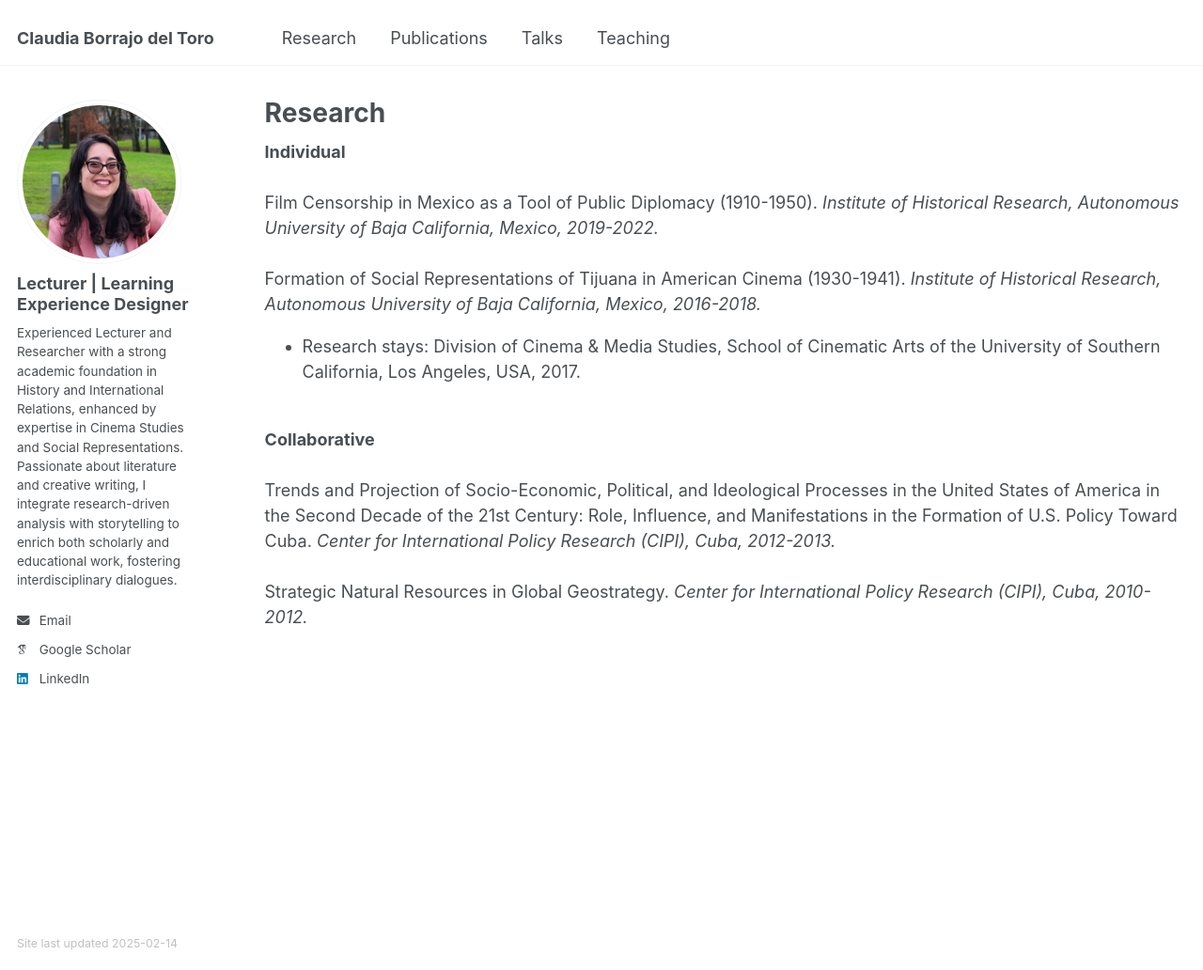
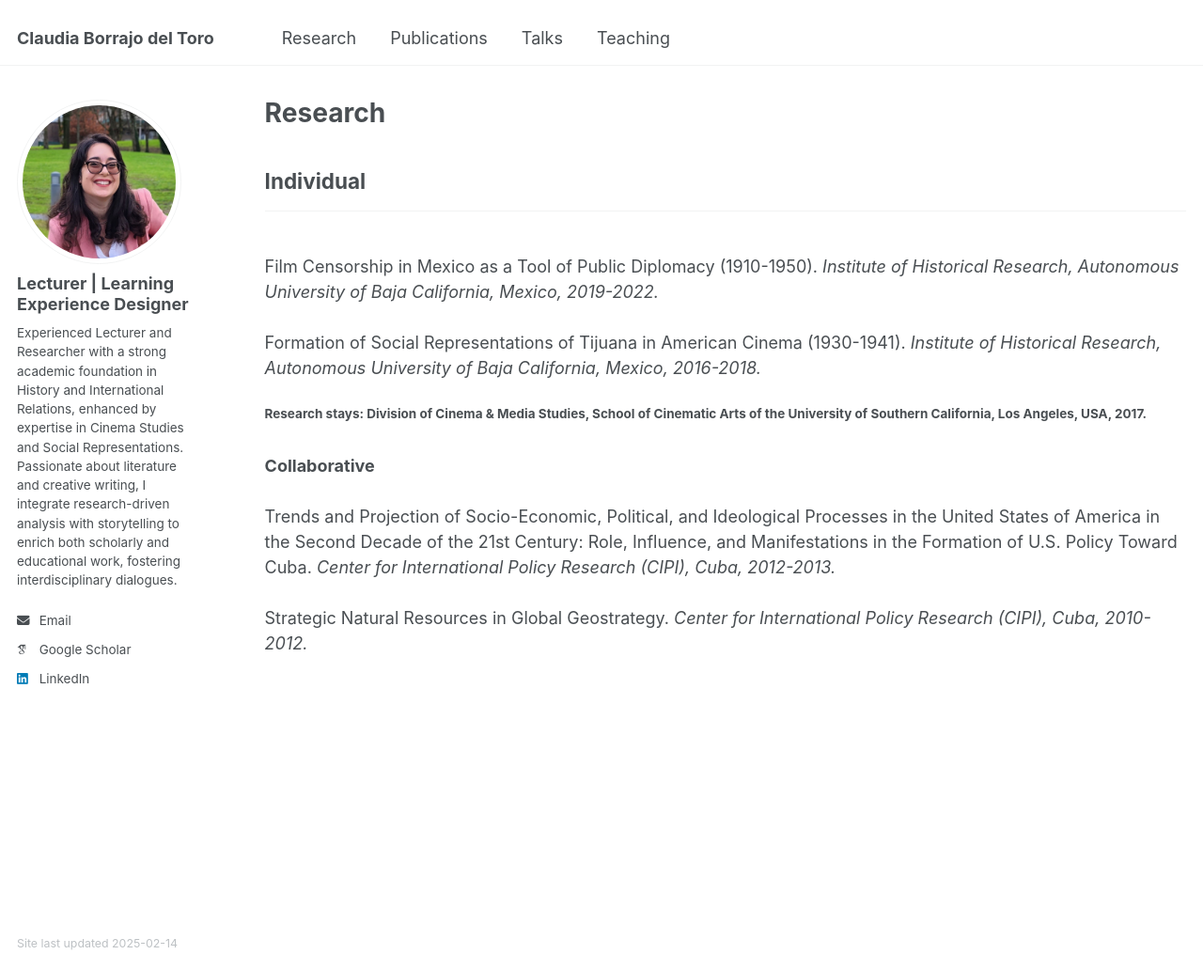
Before and after one commit to claudiabt/claudiabt.github.io, a Jekyll site: the page built from _pages/research.html, in a window 1280 px wide and 1032 px high. Shown: the whole window at 94% size. Built offline with Jekyll 4.4.1, drawn with Linux system fonts in a browser that asks for light colours; some web fonts are replaced.

Commit message:
Update research.html

```diff
--- a/_pages/research.html
+++ b/_pages/research.html
@@ -7,16 +7,13 @@ author_profile: true
 
 {% include base_path %}
 
-<strong>Individual</strong>
-<br>
+<h2>Individual</h2><hr />
 <br>
 Film Censorship in Mexico as a Tool of Public Diplomacy (1910-1950). <i>Institute of Historical Research, Autonomous University of Baja California, Mexico, 2019-2022.</i>
 <br>
 <br>
 Formation of Social Representations of Tijuana in American Cinema (1930-1941). <i>Institute of Historical Research, Autonomous University of Baja California, Mexico, 2016-2018.</i>
-<ul>
-  <li>Research stays: Division of Cinema & Media Studies, School of Cinematic Arts of the University of Southern California, Los Angeles, USA, 2017.</li>
-</ul>
+<h5>Research stays: Division of Cinema & Media Studies, School of Cinematic Arts of the University of Southern California, Los Angeles, USA, 2017.</h5>
 <br>
 <strong>Collaborative</strong>
 <br>
```
